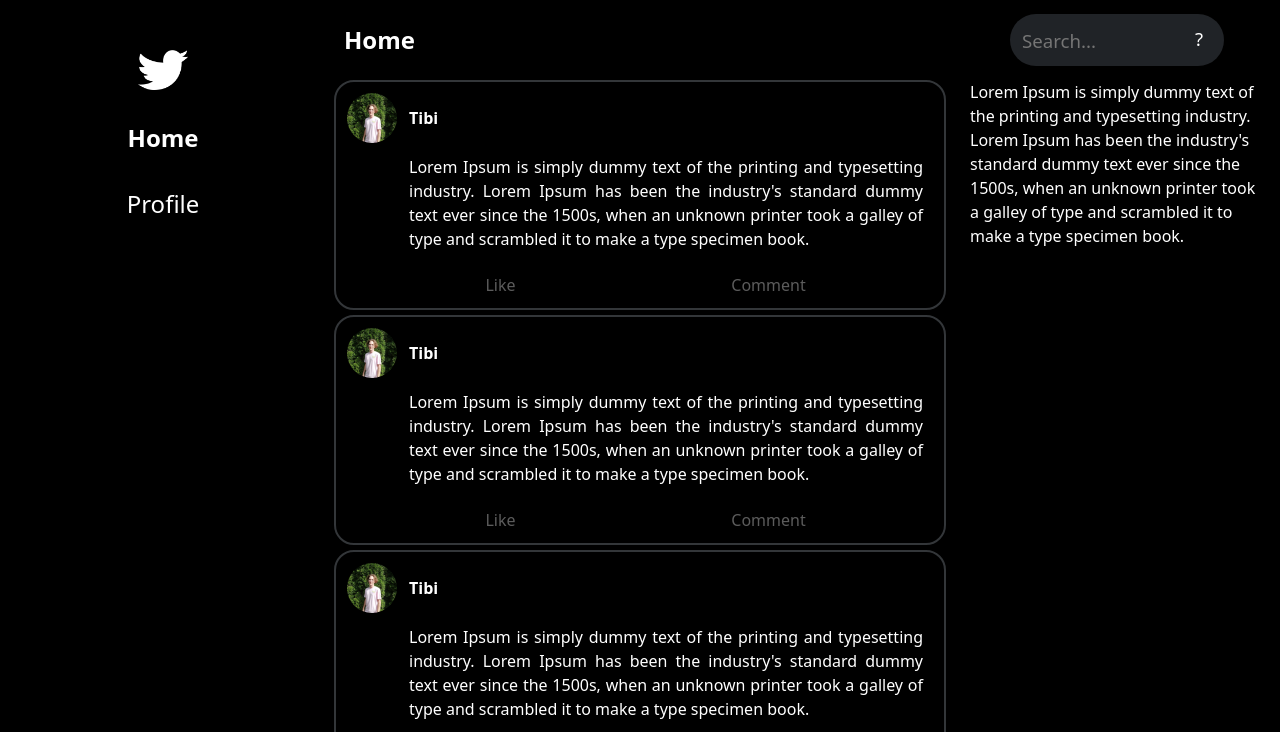
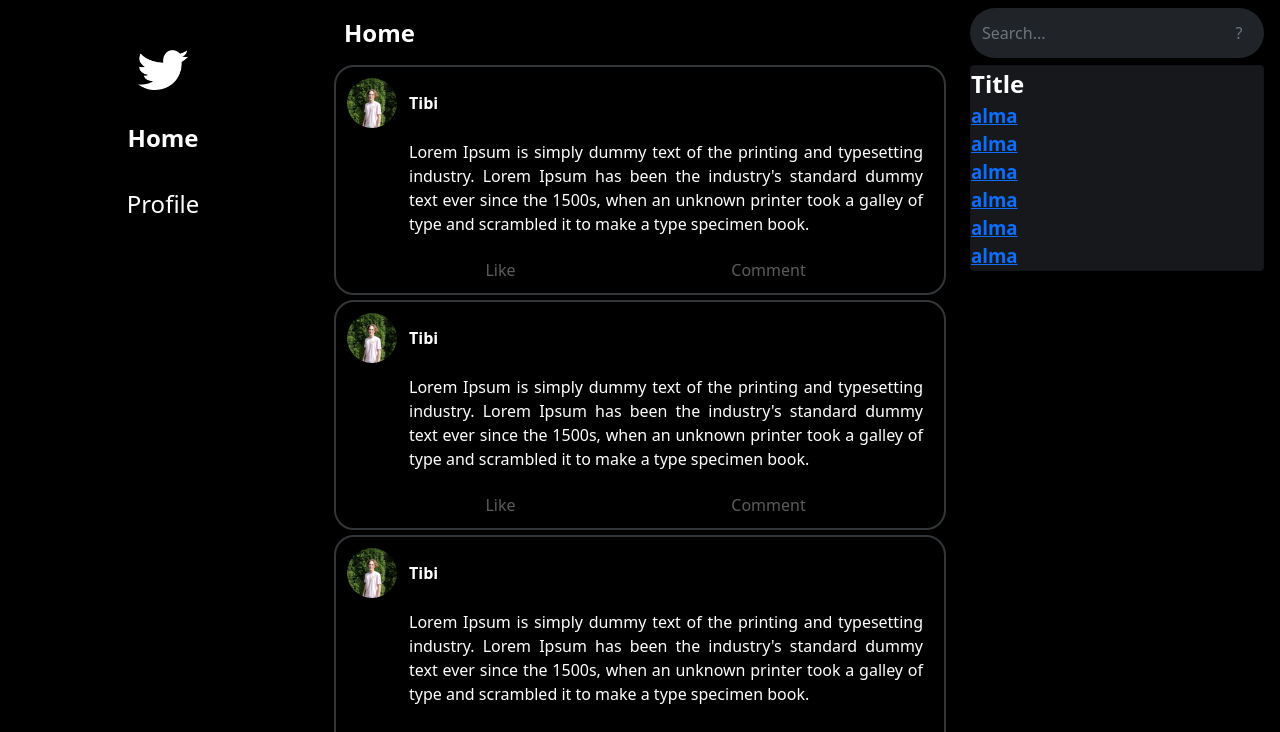
Before and after one commit to Tibi1210/fake_twitter, an Angular app: page / in a window 1280 px wide. Shown: the top 732 px of the page. Built offline with nearby package versions, Linux system fonts and the light colour scheme.

Commit message:
right menu elkezdve

```diff
--- a/src/app/app.component.html
+++ b/src/app/app.component.html
@@ -20,10 +20,7 @@
     </div>
     <div class="d-none d-lg-block col-lg-3">
       <app-topsearch></app-topsearch>
-      Lorem Ipsum is simply dummy text of the printing and typesetting industry.
-      Lorem Ipsum has been the industry's standard dummy text ever since the
-      1500s, when an unknown printer took a galley of type and scrambled it to
-      make a type specimen book.
+      <app-rightbox></app-rightbox>
     </div>
   </div>
 </div>
--- a/src/app/app.module.ts
+++ b/src/app/app.module.ts
@@ -8,6 +8,7 @@ import { TweetcardComponent } from './shared/tweetcard/tweetcard.component';
 import { LeftmenuComponent } from './shared/leftmenu/leftmenu.component';
 import { ToptitleComponent } from './shared/toptitle/toptitle.component';
 import { TopsearchComponent } from './shared/topsearch/topsearch.component';
+import { RightboxComponent } from './shared/rightbox/rightbox.component';
 
 @NgModule({
   declarations: [
@@ -16,7 +17,8 @@ import { TopsearchComponent } from './shared/topsearch/topsearch.component';
     TweetcardComponent,
     LeftmenuComponent,
     ToptitleComponent,
-    TopsearchComponent
+    TopsearchComponent,
+    RightboxComponent
   ],
   imports: [
     BrowserModule,
--- /dev/null
+++ b/src/app/shared/rightbox/rightbox.component.html
@@ -0,0 +1,9 @@
+<div class="card">
+  <div class="title">Title</div>
+  <div class="element"><a href="#element">alma</a></div>
+  <div class="element"><a href="#element">alma</a></div>
+  <div class="element"><a href="#element">alma</a></div>
+  <div class="element"><a href="#element">alma</a></div>
+  <div class="element"><a href="#element">alma</a></div>
+  <div class="element"><a href="#element">alma</a></div>
+</div>
--- /dev/null
+++ b/src/app/shared/rightbox/rightbox.component.scss
@@ -0,0 +1,11 @@
+$szurke: #16181C;
+$vilagosszurke: #1D1F23;
+
+.card{
+    background-color: $szurke;
+    font-weight: bold;
+    font-size: 14pt;
+}
+.title{
+    font-size: 18pt;
+}
--- /dev/null
+++ b/src/app/shared/rightbox/rightbox.component.ts
@@ -0,0 +1,15 @@
+import { Component, OnInit } from '@angular/core';
+
+@Component({
+  selector: 'app-rightbox',
+  templateUrl: './rightbox.component.html',
+  styleUrls: ['./rightbox.component.scss']
+})
+export class RightboxComponent implements OnInit {
+
+  constructor() { }
+
+  ngOnInit(): void {
+  }
+
+}
--- a/src/app/shared/topsearch/topsearch.component.html
+++ b/src/app/shared/topsearch/topsearch.component.html
@@ -1,7 +1,10 @@
 
 <nav class="navbar sticky-top">
-    <div class="searchbar">
-        <input class="search_input" type="text" name="search" placeholder="Search...">
-        <a href="#search" class="search_icon">?</a>
+
+      <div class="input-group mb-3">
+        <input type="text" class="form-control" placeholder="Search...">
+        <div class="input-group-append">
+          <button class="btn btn-outline-secondary" type="button">?</button>
+        </div>
       </div>
 </nav>
--- a/src/app/shared/topsearch/topsearch.component.scss
+++ b/src/app/shared/topsearch/topsearch.component.scss
@@ -3,44 +3,31 @@ $lila: #7856ff;
 
 .navbar {
   background-color: black;
-  font-size:14pt;
-  height: 80px;
+  font-size: 14pt;
+  height: 65px;
 }
 
-.searchbar {
-    margin: 0 auto 0 auto;
-  background-color: $szurke;
-  border-radius: 50px;
-  width: max-content;
-  padding-left: 10px;
+.form-control{
+  caret-color: $lila;
+  background: $szurke;
+  height: 50px;
+  border: 0;
+  color: white;
+  border-radius: 25px 0px 0px 25px;
 }
 
-.search_input {
-  color: white;
-  width: 140px;
-  float: left;
-  box-sizing:content-box;
-  height: 50px;
-  border: 0;
-  outline: 0;
-  background: none;
-  caret-color: transparent;
-  caret-color: $lila;
-}
 
-.searchbar:hover > .search_icon {
-    background: $lila;
-}
-
-.search_input:focus {
-  $alma: true;
-}
-
-.search_icon {
-    float: right;
-  margin-left: 10px;
+.btn{
   height: 50px;
   width: 50px;
+  border-radius: 0px 25px 25px 0px;
+  background: $szurke;
+  border: none;
+}
+.search_icon {
+  float: right;
+  margin-left: 10px;
+
   display: flex;
   justify-content: center;
   align-items: center;
--- a/src/app/shared/toptitle/toptitle.component.scss
+++ b/src/app/shared/toptitle/toptitle.component.scss
@@ -10,5 +10,5 @@ a:visited,a:link,a:active,a:hover{
     background-color: rgb(0, 0, 0,0.8);
     padding: 10px;
     font-size: larger;
-    height: 80px;
+    height: 65px;
 }
```
Also changed, not shown: 1 other file (tests, documents, lock files or other folders).
